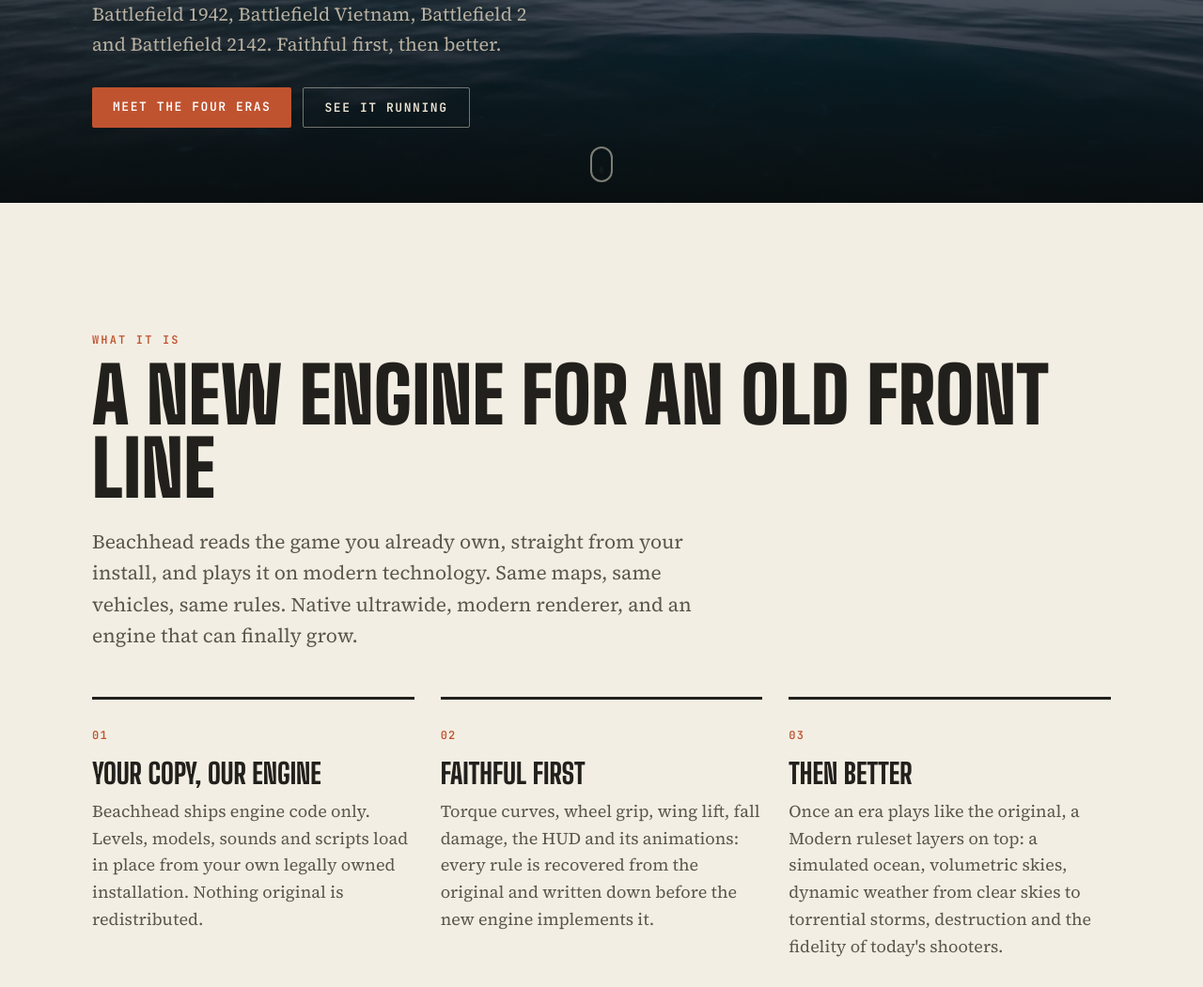
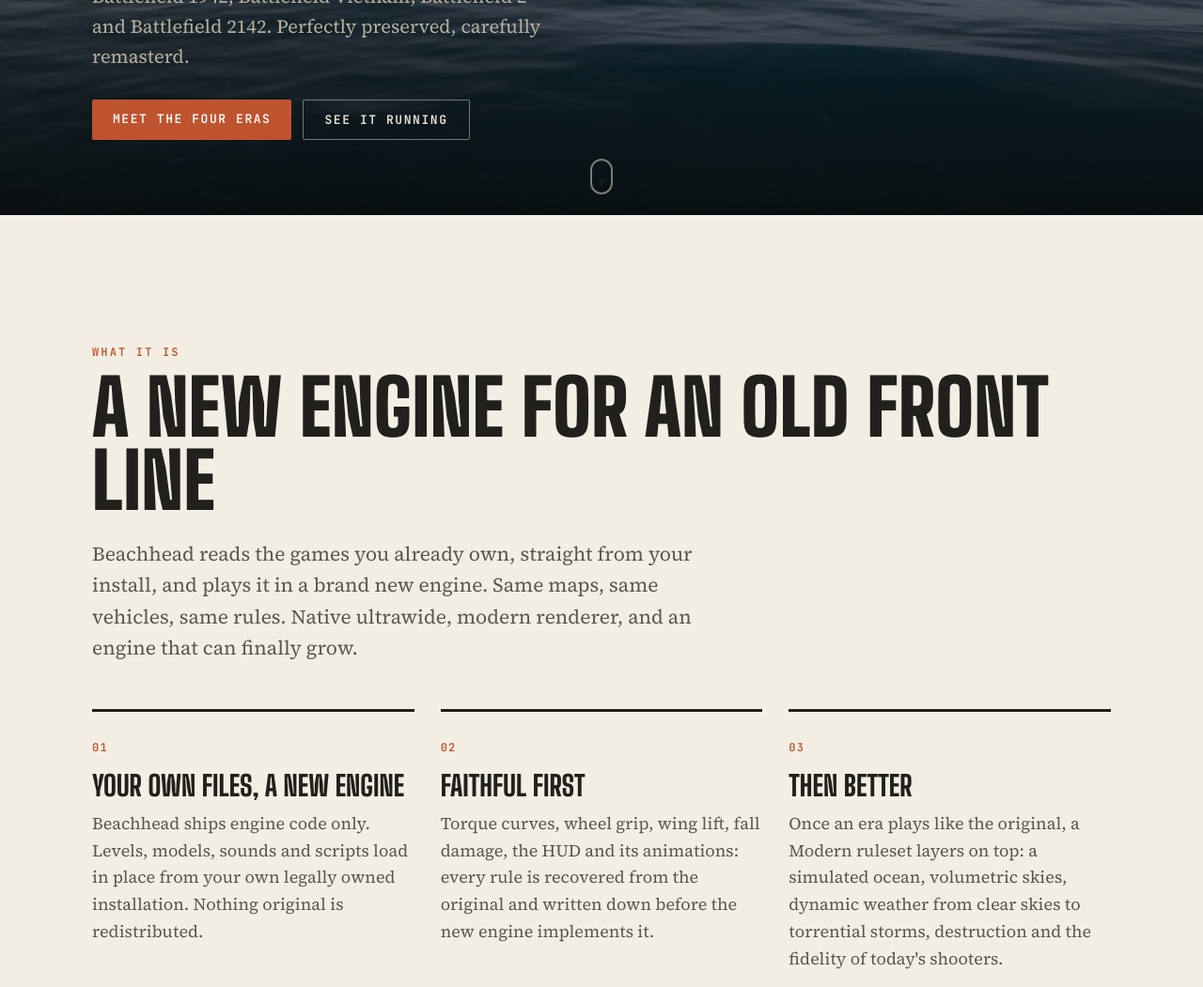
Before and after one commit to ThatZaliaSGuy/Project-Beachhead, a plain HTML site: page index.html in a window 1280 px wide. Shown: the part 584-1635 px from the top of the page at 94% size. Drawn offline with Linux system fonts and the light colour scheme.

Commit message:
Update index.html

```diff
--- a/index.html
+++ b/index.html
@@ -47,7 +47,7 @@
     <h1 class="sr-only">Beachhead – Eras of Conquest</h1>
     <img class="hero-logo" src="assets/brand/title-eras.webp" alt="Beachhead – Eras of Conquest" width="1000" height="219">
     <p class="hero-line">The Refractor-era Battlefields, rebuilt from the ground up.</p>
-    <p class="hero-sub">An open-source engine that plays <em>your own copies</em> of Battlefield 1942, Battlefield Vietnam, Battlefield 2 and Battlefield 2142. Faithful first, then better.</p>
+    <p class="hero-sub">An open-source engine that plays <em>your own copies</em> of Battlefield 1942, Battlefield Vietnam, Battlefield 2 and Battlefield 2142. Perfectly preserved, carefully remasterd.</p>
     <div class="hero-cta">
       <a class="btn btn-solid" href="#eras">Meet the four eras</a>
       <a class="btn btn-ghost" href="#gallery">See it running</a>
@@ -61,11 +61,11 @@
   <div class="wrap">
     <p class="eyebrow">What it is</p>
     <h2 class="display">A new engine for an old front line</h2>
-    <p class="lede">Beachhead reads the game you already own, straight from your install, and plays it on modern technology. Same maps, same vehicles, same rules. Native ultrawide, modern renderer, and an engine that can finally grow.</p>
+    <p class="lede">Beachhead reads the games you already own, straight from your install, and plays it in a brand new engine. Same maps, same vehicles, same rules. Native ultrawide, modern renderer, and an engine that can finally grow.</p>
     <div class="pillars">
       <article class="pillar">
         <span class="pillar-num">01</span>
-        <h3>Your copy, our engine</h3>
+        <h3>Your own files, a new engine</h3>
         <p>Beachhead ships engine code only. Levels, models, sounds and scripts load in place from your own legally owned installation. Nothing original is redistributed.</p>
       </article>
       <article class="pillar">
```
